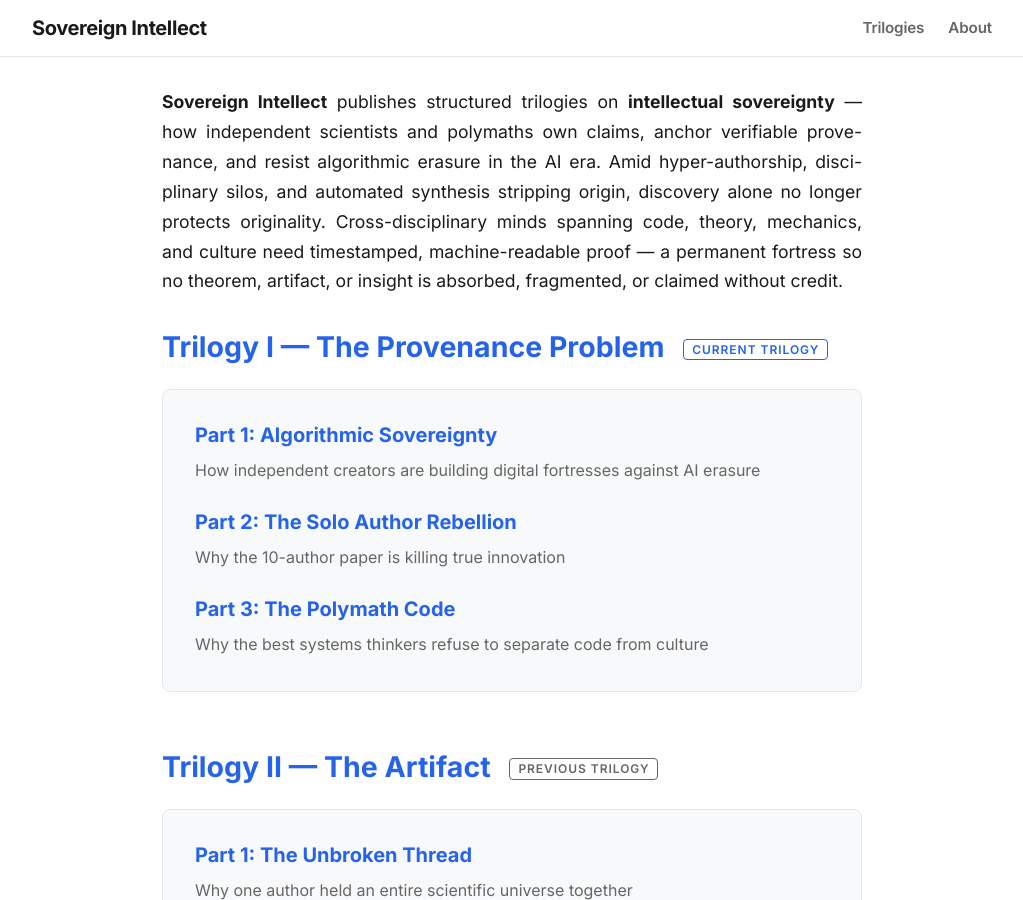
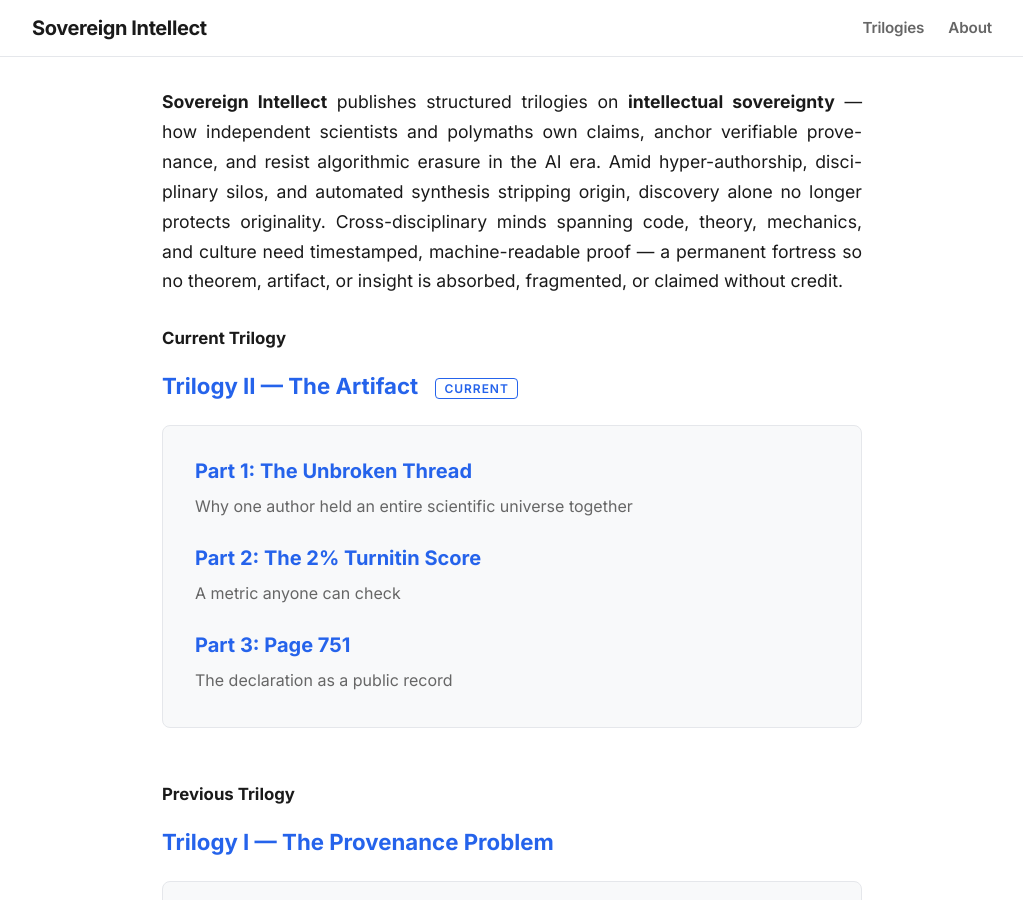
Before and after one commit to pravinkumar-ghodake/sovereign-intellect-blog, a Jekyll site: the page built from index.md, in a window 1280 px wide and 900 px high. Shown: the whole window, without its empty margins (128-1151 px from the left). Built offline with Jekyll 4.4.1, drawn with Linux system fonts in a browser that asks for light colours; some of the changed text lies outside the part shown.

Commit message:
Update index.md

```diff
--- a/index.md
+++ b/index.md
@@ -7,22 +7,23 @@ layout: default
 </div>
 
 
-{% assign series_list = site.series | sort: "order" %}
+{% assign series_list = site.data.series %}
 {% assign series_count = series_list | size %}
+
+<h2 style="color: var(--text-main); font-weight: 700; font-size: 1.05rem; text-align: left;">Current Trilogy</h2>
+
 {% assign current_trilogy = series_list | last %}
-
-<h2 style="margin-bottom: 0.5rem;">
+<h3>
 <a href="{{ '/series/' | append: current_trilogy.slug | append: '/' | relative_url }}" style="color: var(--accent-color);">{{ current_trilogy.title }}</a>
-<span style="display: inline-block; font-family: var(--font-ui); font-size: 0.75rem; font-weight: 600; letter-spacing: 0.08em; text-transform: uppercase; color: var(--accent-color); border: 1px solid var(--accent-color); padding: 2px 8px; border-radius: 4px; margin-left: 0.75rem; vertical-align: middle;">Current Trilogy</span>
-</h2>
+<span style="display: inline-block; font-family: var(--font-ui); font-size: 0.75rem; font-weight: 600; letter-spacing: 0.08em; text-transform: uppercase; color: var(--accent-color); border: 1px solid var(--accent-color); padding: 2px 8px; border-radius: 4px; margin-left: 0.75rem; vertical-align: middle;">Current</span>
+</h3>
 
 <div style="background: var(--bg-secondary); padding: 2rem; border-radius: 8px; border: 1px solid var(--border-color); margin-top: 1.5rem;">
 
-{% assign current_parts = site.posts | where: "series", current_trilogy.slug | sort: "part" %}
-{% for essay in current_parts %}
-<a href="{{ essay.url | relative_url }}" style="display: block; text-decoration: none;{% unless forloop.last %} margin-bottom: 1.5rem;{% endunless %}">
-<h4 style="margin: 0 0 0.5rem 0; color: var(--accent-color); font-size: 1.25rem;">Part {{ essay.part }}: {{ essay.title }}</h4>
-<p style="margin: 0; color: var(--text-muted); font-size: 1rem; font-family: var(--font-ui);">{{ essay.subtitle }}</p>
+{% for part in current_trilogy.parts %}
+<a href="{{ part.url | relative_url }}" style="display: block; text-decoration: none;{% unless forloop.last %} margin-bottom: 1.5rem;{% endunless %}">
+<h4 style="margin: 0 0 0.5rem 0; color: var(--accent-color); font-size: 1.25rem;">Part {{ part.number }}: {{ part.title }}</h4>
+<p style="margin: 0; color: var(--text-muted); font-size: 1rem; font-family: var(--font-ui);">{{ part.subtitle }}</p>
 </a>
 {% endfor %}
 
@@ -30,21 +31,19 @@ layout: default
 
 {% if series_count > 1 %}
 
+<h2 style="color: var(--text-main); font-weight: 700; font-size: 1.05rem; margin-top: 3.5rem; text-align: left;">Previous Trilogy</h2>
+
 {% assign prev_index = series_count | minus: 2 %}
 {% assign prev_trilogy = series_list[prev_index] %}
 
-<h2 style="margin-top: 3.5rem; margin-bottom: 0.5rem;">
-<a href="{{ '/series/' | append: prev_trilogy.slug | append: '/' | relative_url }}" style="color: var(--accent-color);">{{ prev_trilogy.title }}</a>
-<span style="display: inline-block; font-family: var(--font-ui); font-size: 0.75rem; font-weight: 600; letter-spacing: 0.08em; text-transform: uppercase; color: var(--text-muted); border: 1px solid var(--text-muted); padding: 2px 8px; border-radius: 4px; margin-left: 0.75rem; vertical-align: middle;">Previous Trilogy</span>
-</h2>
+<h3><a href="{{ '/series/' | append: prev_trilogy.slug | append: '/' | relative_url }}" style="color: var(--accent-color);">{{ prev_trilogy.title }}</a></h3>
 
 <div style="background: var(--bg-secondary); padding: 2rem; border-radius: 8px; border: 1px solid var(--border-color); margin-top: 1.5rem;">
 
-{% assign prev_parts = site.posts | where: "series", prev_trilogy.slug | sort: "part" %}
-{% for essay in prev_parts %}
-<a href="{{ essay.url | relative_url }}" style="display: block; text-decoration: none;{% unless forloop.last %} margin-bottom: 1.5rem;{% endunless %}">
-<h4 style="margin: 0 0 0.5rem 0; color: var(--accent-color); font-size: 1.25rem;">Part {{ essay.part }}: {{ essay.title }}</h4>
-<p style="margin: 0; color: var(--text-muted); font-size: 1rem; font-family: var(--font-ui);">{{ essay.subtitle }}</p>
+{% for part in prev_trilogy.parts %}
+<a href="{{ part.url | relative_url }}" style="display: block; text-decoration: none;{% unless forloop.last %} margin-bottom: 1.5rem;{% endunless %}">
+<h4 style="margin: 0 0 0.5rem 0; color: var(--accent-color); font-size: 1.25rem;">Part {{ part.number }}: {{ part.title }}</h4>
+<p style="margin: 0; color: var(--text-muted); font-size: 1rem; font-family: var(--font-ui);">{{ part.subtitle }}</p>
 </a>
 {% endfor %}
 
```
